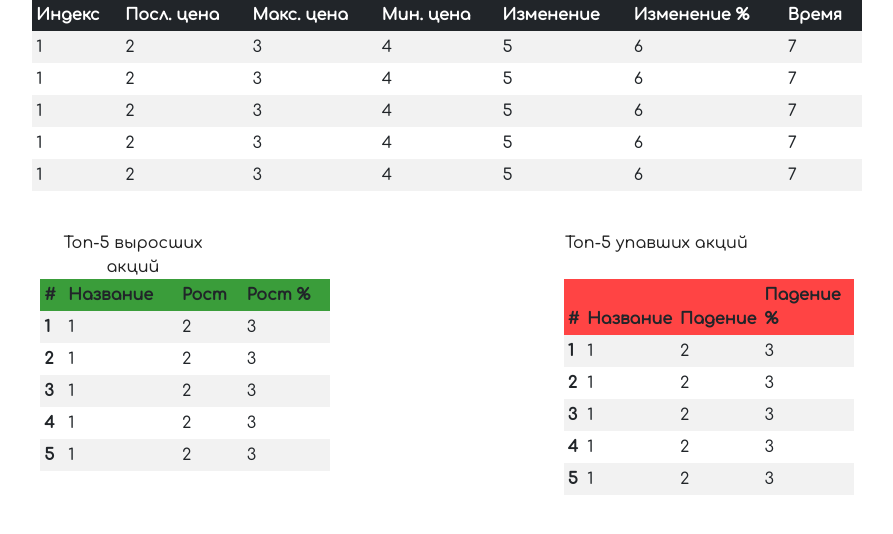
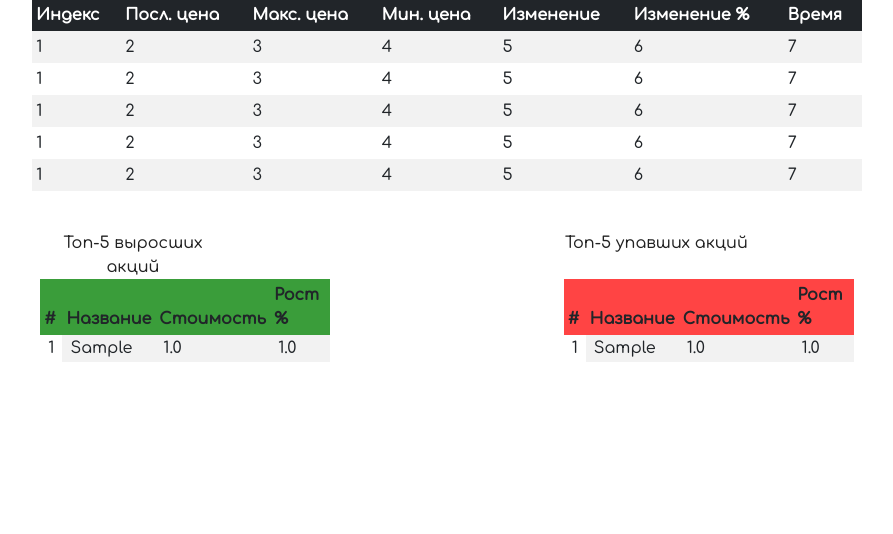
Before and after one commit to Finniz/learn_project, a Flask app: page / in a window 1280 px wide. Shown: the part 160-694 px from the top of the page, without its empty margins (193-1086 px from the left). Run offline with Flask 2, Linux system fonts and the light colour scheme; tables that the repository leaves empty hold one stand-in row (values such as "Sample post").

Commit message:
Добавлен вывод топ5 на главную

```diff
--- a/config.py
+++ b/config.py
@@ -1,12 +1,14 @@
 import os
+import sys
 from datetime import timedelta
 from dotenv import load_dotenv
 
+sys.path.append("C:\projects\learn_project\webapp")
 basedir = os.path.abspath(os.path.dirname(__file__))
 load_dotenv(os.path.join(basedir, '.env'))
 
 SQLALCHEMY_DATABASE_URI = os.environ.get('DATABASE_URL') or \
         'sqlite:///' + os.path.join(basedir, 'webapp.db')
 SQLALCHEMY_TRACK_MODIFICATIONS = False
-SECRET_KEY = os.environ.get('KEY')
+SECRET_KEY = 'dsD243k%2lkjskad6&!@dfkslodjak'
 REMEMBER_COOKIE_DURATION = timedelta(days=14)
--- a/webapp/main_page/views.py
+++ b/webapp/main_page/views.py
@@ -1,8 +1,13 @@
 from flask import Blueprint, render_template
+from webapp.model import Share
+from sqlalchemy import desc
 
 blueprint = Blueprint('main_page', __name__)
+
 
 @blueprint.route("/")
 def index():
     title = "Инвестиции"
-    return render_template('main_page/index.html', page_title=title)
+    fall = Share.query.order_by('todays_range').limit(5).all()
+    height = Share.query.order_by(desc('todays_range')).limit(5).all()
+    return render_template('main_page/index.html', page_title=title, height=height, fall=fall)
--- a/webapp/static/css/main.css
+++ b/webapp/static/css/main.css
@@ -25,3 +25,23 @@ body, html {
     border: 1px solid #000;
     display: block;
 }
+
+.demotable {
+    border-collapse: collapse;
+    counter-reset: schetchik;
+  }
+  .demotable tbody tr {
+    counter-increment: schetchik;  /* сосчитать только tr в tbody */
+  }
+  .demotable td,
+  .demotable tbody tr:before {
+    padding: .1em .5em;
+  }
+  .demotable tbody tr:before {
+    display: table-cell;
+    vertical-align: middle;
+  }
+  .demotable tbody tr:before,
+  .demotable b:after {
+    content: counter(schetchik);
+  }
--- a/webapp/templates/main_page/index.html
+++ b/webapp/templates/main_page/index.html
@@ -114,96 +114,50 @@
         <div class="col-2">
         </div>
         <div class="col-3">
-          <table class="table table-borderless table-sm table-striped">
+          <table class="table table-borderless table-sm table-striped demotable">
             <thead class="table green">
               <tr>
                 <th scope="col">#</th>
                 <th scope="col">Название</th>
-                <th scope="col">Рост</th>
+                <th scope="col">Стоимость</th>
                 <th scope="col">Рост %</th>
               </tr>
             </thead>
             <tbody>
+              {% for el in height %}
               <tr>
-                <th scope="row">1</th>
-                <td>1</td>
-                <td>2</td>
-                <td>3</td>
+                <td>{{ el.stock_symbol }}</td>
+                <td>{{ el.prev_close }}</td>
+                <td>{{ el.todays_range }}</td>
               </tr>
-              <tr>
-                <th scope="row">2</th>
-                <td>1</td>
-                <td>2</td>
-                <td>3</td>
-              </tr>
-              <tr>
-                <th scope="row">3</th>
-                <td>1</td>
-                <td>2</td>
-                <td>3</td>
-              </tr>
-              <tr>
-                <th scope="row">4</th>
-                <td>1</td>
-                <td>2</td>
-                <td>3</td>
-              </tr>
-              <tr>
-                <th scope="row">5</th>
-                <td>1</td>
-                <td>2</td>
-                <td>3</td>
-              </tr>
+              {% endfor %}
             </tbody>
           </table>
         </div>
         <div class="col-2">
         </div>
         <div class="col-3">
-          <table class="table table-borderless table-sm table-striped">
+          <table class="table table-borderless table-sm table-striped demotable">
             <thead class="table red">
               <tr>
                 <th scope="col">#</th>
                 <th scope="col">Название</th>
-                <th scope="col">Падение</th>
-                <th scope="col">Падение %</th>
+                <th scope="col">Стоимость</th>
+                <th scope="col">Рост %</th>
               </tr>
             </thead>
             <tbody>
+              {% for el in fall %}
               <tr>
-                <th scope="row">1</th>
-                <td>1</td>
-                <td>2</td>
-                <td>3</td>
+                <td>{{ el.stock_symbol }}</td>
+                <td>{{ el.prev_close }}</td>
+                <td>{{ el.todays_range }}</td>
               </tr>
-              <tr>
-                <th scope="row">2</th>
-                <td>1</td>
-                <td>2</td>
-                <td>3</td>
-
-              </tr>
-              <tr>
-                <th scope="row">3</th>
-                <td>1</td>
-                <td>2</td>
-                <td>3</td>
-              </tr>
-              <tr>
-                <th scope="row">4</th>
-                <td>1</td>
-                <td>2</td>
-                <td>3</td>
-              </tr>
-              <tr>
-                <th scope="row">5</th>
-                <td>1</td>
-                <td>2</td>
-                <td>3</td>
-              </tr>
+              {% endfor %}
             </tbody>
           </table>
         </div>
+
         <div class="col-2">
         </div>
       </div>
--- a/webapp/user_page/views.py
+++ b/webapp/user_page/views.py
@@ -1,11 +1,8 @@
 from flask import Blueprint, render_template
-from webapp.model import Share
 
 blueprint = Blueprint('user_page', __name__, url_prefix='/user')
 
 @blueprint.route("/")
 def user():
     title = "Личный кабинет"
-
-
     return render_template('user_page/user.html', page_title=title)
```
